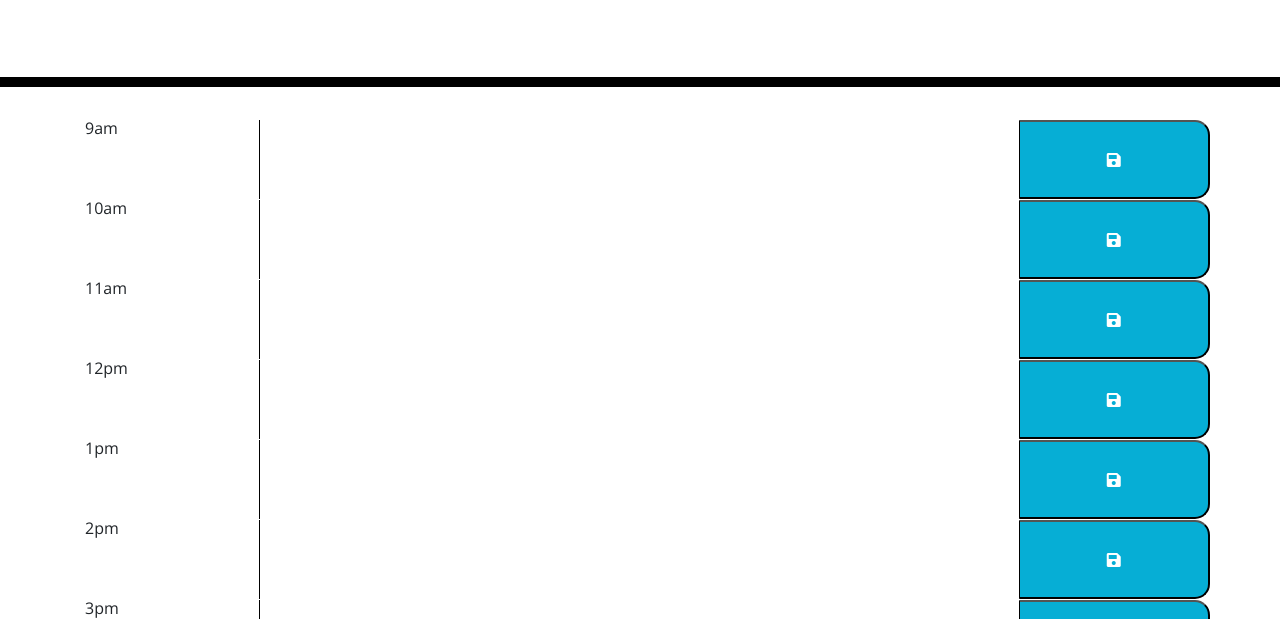
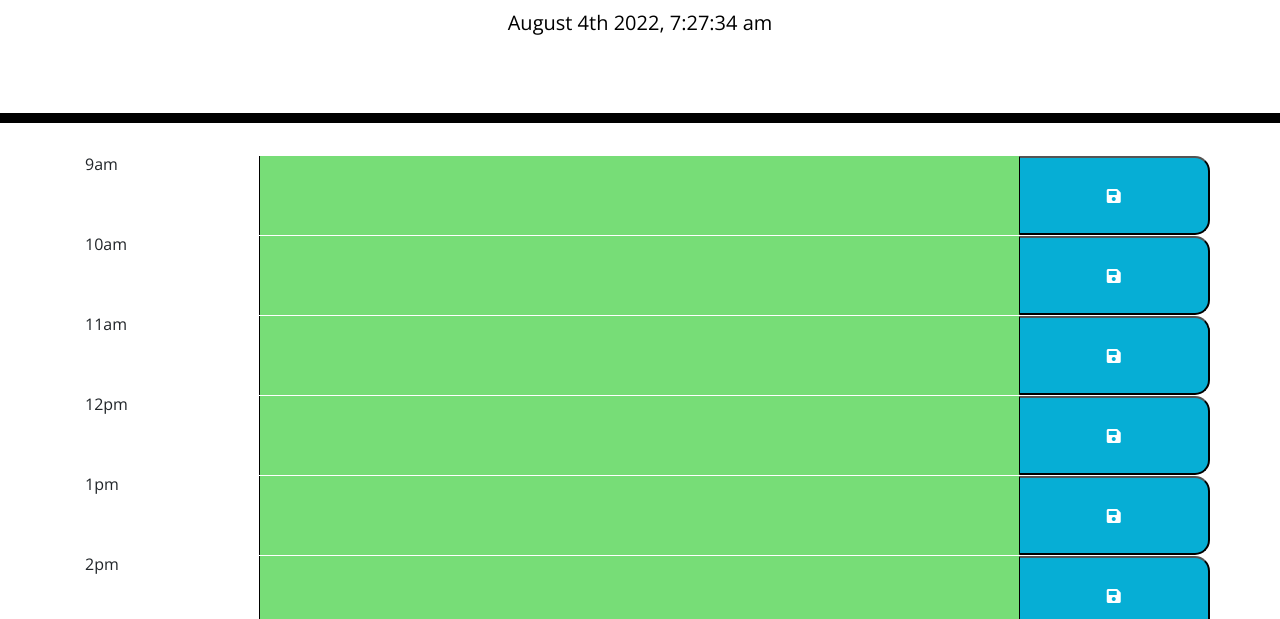
Before and after one commit to munnos/9-to-5-Day-Organiser, a plain HTML site: page index.html in a window 1280 px wide. Shown: the part 181-800 px from the top of the page. Drawn offline with nearby package versions, Linux system fonts and the light colour scheme.

Commit message:
finished code

```diff
--- a/assets/script.js
+++ b/assets/script.js
@@ -11,3 +11,34 @@ $(document).ready(function () {
     }
 
     getfromStorage();
+
+    var currentDay = document.querySelector("#currentDay");
+    var userHour = moment().hour();
+    var m = moment();
+
+    currentDay.textContent = m.format("MMMM Do YYYY, h:mm:ss a");
+
+    function timeCheck() {
+        var rowforTime = document.querySelectorAll(".row");
+
+
+
+    rowforTime.forEach((element) => {
+        var rowTime = element.dataset.time;
+        var colourArea = element.querySelector(".col-8");
+
+        if (userHour === rowTime) {
+            colourArea.classList.add("present");
+        } else if (userHour < rowTime) {
+            colourArea.classList.add("future");
+        } else {
+            colourArea.classList.add("past");
+}})};
+
+    timeCheck();
+
+    $(".saveBtn").on("click", function () {
+        var textInput = $(this).siblings(".col-8").val();
+        var textTime = $(this).parent().data("time");
+        localStorage.setItem(textTime, textInput);
+    })})
```
Also changed, not shown: index.html (+1 -0 lines).
